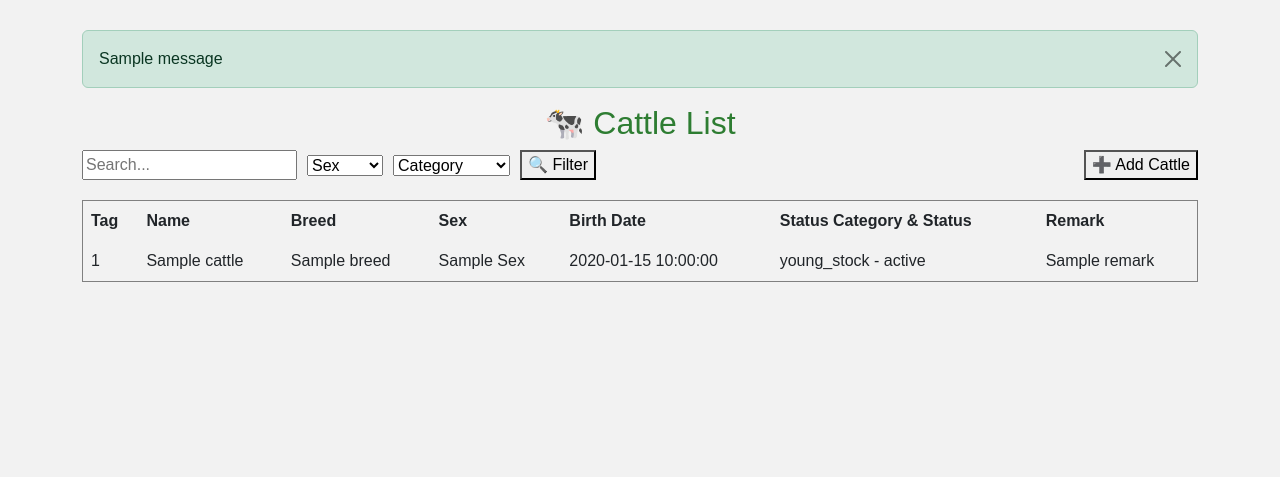
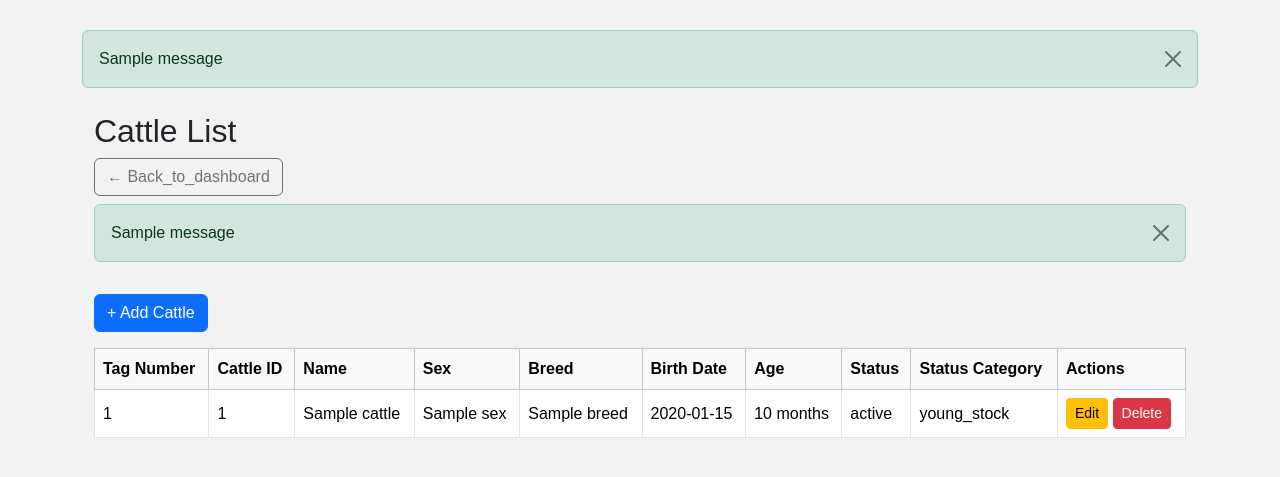
Before and after one commit to TheNyanyakwaFarm/Nyanyakwa_farm_system, a Flask app: template app/templates/cattle/cattle_list.html in a window 1280 px wide. Shown: the part 56-533 px from the top of the page. Run offline with Flask 3, Linux system fonts and the light colour scheme; the template is opened without the code that fills it: most values are stand-ins (such as "Sample title", 1, 10 or a date in 2020); one stand-in notice (Sample message) is shown.

Commit message:
Fix cattle_id display and improve mature stock status selection logic

```diff
--- a/app/templates/cattle/cattle_list.html
+++ b/app/templates/cattle/cattle_list.html
@@ -1,120 +1,126 @@
 {% extends 'base.html' %}
 
-{% block title %}Cattle List - Nyanyakwa Dairy{% endblock %}
+{% block content %}
+<div class="container mt-4">
+  <h2>Cattle List</h2>
 
-{% block content %}
-<h2 style="text-align: center; color: #2e7d32;">🐄 Cattle List</h2>
+  <div class="text-start my-2">
+    <a href="{{ url_for('dashboard.dashboard') }}" class="btn btn-outline-secondary">
+      ← Back_to_dashboard
+    </a>
+  </div>
 
-<!-- 🔍 Filters -->
-<form method="get" class="filter-form" style="margin-bottom: 20px; display: flex; flex-wrap: wrap; gap: 10px; align-items: center;">
-  <input type="text" name="search" placeholder="Search..." value="{{ request.args.get('search', '') }}">
-  <select name="sex">
-    <option value="">Sex</option>
-    <option value="male" {% if request.args.get('sex') == 'male' %}selected{% endif %}>Male</option>
-    <option value="female" {% if request.args.get('sex') == 'female' %}selected{% endif %}>Female</option>
-  </select>
-  <select name="status_category">
-    <option value="">Category</option>
-    <option value="young_stock" {% if request.args.get('status_category') == 'young_stock' %}selected{% endif %}>Young Stock</option>
-    <option value="mature_stock" {% if request.args.get('status_category') == 'mature_stock' %}selected{% endif %}>Mature Stock</option>
-  </select>
-  <button type="submit">🔍 Filter</button>
-  <button type="button" onclick="document.getElementById('addModal').style.display='block'" style="margin-left:auto;">➕ Add Cattle</button>
-</form>
+  <!-- Flash messages -->
+  {% with messages = get_flashed_messages(with_categories=true) %}
+    {% if messages %}
+      {% for category, message in messages %}
+        <div class="alert alert-{{ category }} alert-dismissible fade show" role="alert">
+          {{ message }}
+          <button type="button" class="btn-close" data-bs-dismiss="alert" aria-label="Close"></button>
+        </div>
+      {% endfor %}
+    {% endif %}
+  {% endwith %}
 
-<!-- 🐄 Cattle Table -->
-<form method="post" action="{{ url_for('cattle.archive_cattle') }}">
-  <input type="hidden" name="csrf_token" value="{{ csrf_token() }}">
-  <table border="1" cellpadding="8" cellspacing="0" width="100%">
-    <thead>
+  <!-- Add Cattle Button -->
+  <button type="button" class="btn btn-primary my-3" data-bs-toggle="modal" data-bs-target="#addCattleModal">
+    + Add Cattle
+  </button>
+
+  <!-- Cattle Table -->
+  <div class="table-responsive">
+    <table class="table table-bordered table-hover">
+      <thead class="table-light">
         <tr>
-        <th>Tag</th>
+          <th>Tag Number</th>
+          <th>Cattle ID</th>
           <th>Name</th>
+          <th>Sex</th>
           <th>Breed</th>
-        <th>Sex</th>
           <th>Birth Date</th>
-        <th>Status Category & Status</th>
-        <th>Remark</th>
-        {% if session.get('role') == 'admin' %}<th>Actions</th>{% endif %}
+          <th>Age</th>
+          <th>Status</th>
+          <th>Status Category</th>
+          <th>Actions</th>
         </tr>
       </thead>
       <tbody>
-      {% for c in cattle %}
+        {% for cattle in cattle_list %}
           <tr>
-        <td>{{ c.tag_number }}</td>
-        <td>{{ c.name or '-' }}</td>
-        <td>{{ c.breed or '-' }}</td>
-        <td>{{ c.sex.title() }}</td>
-        <td>{{ c.birth_date }}</td>
-        <td>{{ c.status_category }} - {{ c.status }}</td>
-        <td>{{ c.remark }}</td>
-        {% if session.get('role') == 'admin' %}
+		    <td>{{ cattle.cattle_id }}</td>
+            <td>{{ cattle.tag_number }}</td>
+            <td>{{ cattle.name }}</td>
+            <td>{{ cattle.sex }}</td>
+            <td>{{ cattle.breed }}</td>
+            <td>{{ cattle.birth_date.strftime('%Y-%m-%d') if cattle.birth_date else '' }}</td>
+            <td>{{ cattle.age_in_months }} months</td>
+            <td>{{ cattle.status or '—' }}</td>
+            <td>{{ cattle.status_category or '—' }}</td>
             <td>
-          <a href="{{ url_for('cattle.edit_cattle', cattle_id=c.cattle_id) }}">✏️</a>
-          <a href="{{ url_for('cattle.delete_cattle', cattle_id=c.cattle_id) }}">🗑️</a>
-          <button type="submit" name="cattle_id" value="{{ c.cattle_id }}" onclick="return confirm('Archive this record?')">📦</button>
-          <input type="hidden" name="remark" value="archived">
+              <!-- Edit/Delete Buttons (You can link modals here too) -->
+              <a href="{{ url_for('cattle.edit_cattle', cattle_id=cattle.id) }}" class="btn btn-sm btn-warning">Edit</a>
+              <a href="{{ url_for('cattle.delete_cattle', cattle_id=cattle.id) }}" class="btn btn-sm btn-danger">Delete</a>
             </td>
-        {% endif %}
           </tr>
         {% endfor %}
       </tbody>
     </table>
-</form>
-
-<!-- Pagination -->
-<div style="margin-top: 20px; text-align: center;">
-  {% if total_pages > 1 %}
-    {% for page_num in range(1, total_pages + 1) %}
-      {% if page_num == current_page %}
-        <strong>{{ page_num }}</strong>
-      {% else %}
-        <a href="?page={{ page_num }}">{{ page_num }}</a>
-      {% endif %}
-    {% endfor %}
-  {% endif %}
+  </div>
 </div>
 
-<!-- ➕ Add Cattle Modal -->
-<div id="addModal" class="modal" style="display:none; position: fixed; top: 0; left: 0; width: 100%; height: 100%; background: rgba(0,0,0,0.4);">
-  <div style="background: white; margin: 5% auto; padding: 20px; width: 90%; max-width: 600px; position: relative;">
-    <span onclick="document.getElementById('addModal').style.display='none'" style="position: absolute; top: 10px; right: 20px; cursor: pointer; font-size: 20px;">&times;</span>
-    <h3>Add New Cattle</h3>
-    <form method="post" action="{{ url_for('cattle.add_cattle') }}">
-      <input type="hidden" name="csrf_token" value="{{ csrf_token() }}">
+<!-- Add Cattle Modal -->
+<div class="modal fade" id="addCattleModal" tabindex="-1" aria-labelledby="addCattleModalLabel" aria-hidden="true">
+  <div class="modal-dialog modal-lg">
+    <div class="modal-content">
+      <form action="{{ url_for('cattle.add_cattle') }}" method="POST">
+        <div class="modal-header">
+          <h5 class="modal-title" id="addCattleModalLabel">Add New Cattle</h5>
+          <button type="button" class="btn-close" data-bs-dismiss="modal" aria-label="Close"></button>
+        </div>
+        <div class="modal-body row g-3">
 
-      <label>Name:</label>
-      <input type="text" name="name" required><br>
+          <div class="col-md-6">
+            <label>Tag Number</label>
+            <input type="text" class="form-control" name="tag_number" required>
+          </div>
 
-      <label>Breed:</label>
-      <input type="text" name="breed"><br>
+          <div class="col-md-6">
+            <label>Name</label>
+            <input type="text" class="form-control" name="name">
+          </div>
 
-      <label>Birth Date:</label>
-      <input type="date" name="birth_date" required><br>
+          <div class="col-md-6">
+            <label>Sex</label>
+            <select name="sex" class="form-select" required>
+              <option value="">-- Select --</option>
+              <option value="female">Female</option>
+              <option value="male">Male</option>
+            </select>
+          </div>
 
-      <label>Sex:</label>
-      <select name="sex" required>
-        <option value="male">Male</option>
-        <option value="female">Female</option>
-      </select><br>
+          <div class="col-md-6">
+            <label>Breed</label>
+            <input type="text" class="form-control" name="breed">
+          </div>
 
-      <label>Remark:</label>
-      <select name="remark">
-        <option value="active" selected>Active</option>
-        <option value="sold">Sold</option>
-        <option value="dead">Dead</option>
-        <option value="archived">Archived</option>
-      </select><br>
+          <div class="col-md-6">
+            <label>Birth Date</label>
+            <input type="date" class="form-control" name="birth_date" required>
+          </div>
 
-      <!-- Age-Based Status Fields -->
-      <div id="statusPrompt" style="display: none; margin-top:10px;">
+          <!-- Age-Based Status Fields (shown only for female) -->
+          <div class="col-12" id="statusPromptWrapper" style="display: none; margin-top: 10px;">
+            <div id="statusPrompt" style="color: #2e7d32; font-style: italic; margin-bottom: 5px;">
+              This animal is over 11 months — consider assigning a mature stock category.
+            </div>
+
             <label>Status Category:</label><br>
             <input type="radio" name="status_category" value="young_stock" checked> Young Stock<br>
             <input type="radio" name="status_category" value="mature_stock"> Mature Stock<br>
 
-        <div id="matureStatusSelect" style="display: none; margin-top:5px;">
+            <div id="matureStatusSelect" style="display: none; margin-top: 5px;">
               <label>Status:</label>
-          <select name="status">
+              <select name="status" class="form-select">
                 <option value="">-- Select Status --</option>
                 <option value="lactating">Lactating</option>
                 <option value="lactating in_calf">Lactating In Calf</option>
@@ -124,48 +130,61 @@
             </div>
           </div>
 
-      <button type="submit" style="margin-top:10px;">Add Cattle</button>
+          <div class="col-12">
+            <label>Notes</label>
+            <textarea class="form-control" name="notes" rows="2"></textarea>
+          </div>
+
+        </div>
+        <div class="modal-footer">
+          <button type="submit" class="btn btn-success">Save</button>
+          <button type="button" class="btn btn-secondary" data-bs-dismiss="modal">Cancel</button>
+        </div>
       </form>
     </div>
   </div>
+</div>
 
-<!-- Scripts -->
+<!-- JS to control age/status logic -->
 <script>
-  // Calculate age in full months between birth date and today
-  function calculateAgeInMonths(birthDateStr) {
+  function calculateAgeInMonths(birthDate) {
+    const birth = new Date(birthDate);
     const today = new Date();
-    const birthDate = new Date(birthDateStr);
-    let months = (today.getFullYear() - birthDate.getFullYear()) * 12;
-    months -= birthDate.getMonth();
-    months += today.getMonth();
-    return Math.max(0, months); // Ensure non-negative
+    let months = (today.getFullYear() - birth.getFullYear()) * 12;
+    months += today.getMonth() - birth.getMonth();
+    if (today.getDate() < birth.getDate()) {
+      months--;
+    }
+    return months;
   }
 
-  // Show/hide status prompts based on sex and age
   function updateStatusFields() {
     const sexInput = document.querySelector('select[name="sex"]');
     const birthDateInput = document.querySelector('input[name="birth_date"]');
+    const statusPromptWrapper = document.getElementById('statusPromptWrapper');
     const statusPrompt = document.getElementById('statusPrompt');
-    const matureStatusSelect = document.getElementById('matureStatusSelect');
 
     const sex = sexInput?.value.trim().toLowerCase();
     const birthDate = birthDateInput?.value;
 
-    if (sex === 'female' && birthDate) {
+    if (sex === 'female') {
+      statusPromptWrapper.style.display = 'block';
+
+      if (birthDate) {
         const ageMonths = calculateAgeInMonths(birthDate);
         if (ageMonths >= 11) {
           statusPrompt.style.display = 'block';
         } else {
           statusPrompt.style.display = 'none';
-        matureStatusSelect.style.display = 'none';
         }
       } else {
         statusPrompt.style.display = 'none';
-      matureStatusSelect.style.display = 'none';
+      }
+    } else {
+      statusPromptWrapper.style.display = 'none';
     }
   }
 
-  // Wait for the DOM to be fully loaded before attaching listeners
   document.addEventListener('DOMContentLoaded', function () {
     const birthDateInput = document.querySelector('input[name="birth_date"]');
     const sexInput = document.querySelector('select[name="sex"]');
@@ -177,26 +196,11 @@
 
     statusRadios.forEach(radio => {
       radio.addEventListener('change', function () {
-        if (this.value === 'mature_stock') {
-          matureStatusSelect.style.display = 'block';
-        } else {
-          matureStatusSelect.style.display = 'none';
-        }
+        matureStatusSelect.style.display = this.value === 'mature_stock' ? 'block' : 'none';
       });
     });
+
+    updateStatusFields(); // Run on initial load
   });
 </script>
-
-
-<script>
-// Modal close outside click
-  window.addEventListener('click', function(event) {
-    const modal = document.getElementById('addModal');
-    if (event.target === modal) {
-      modal.style.display = 'none';
-    }
-  });
-</script>
-
-
 {% endblock %}
```
Also changed, not shown: app/routes/cattle.py (+5 -5 lines). Lines whose indentation alone changed are shown as unchanged.
